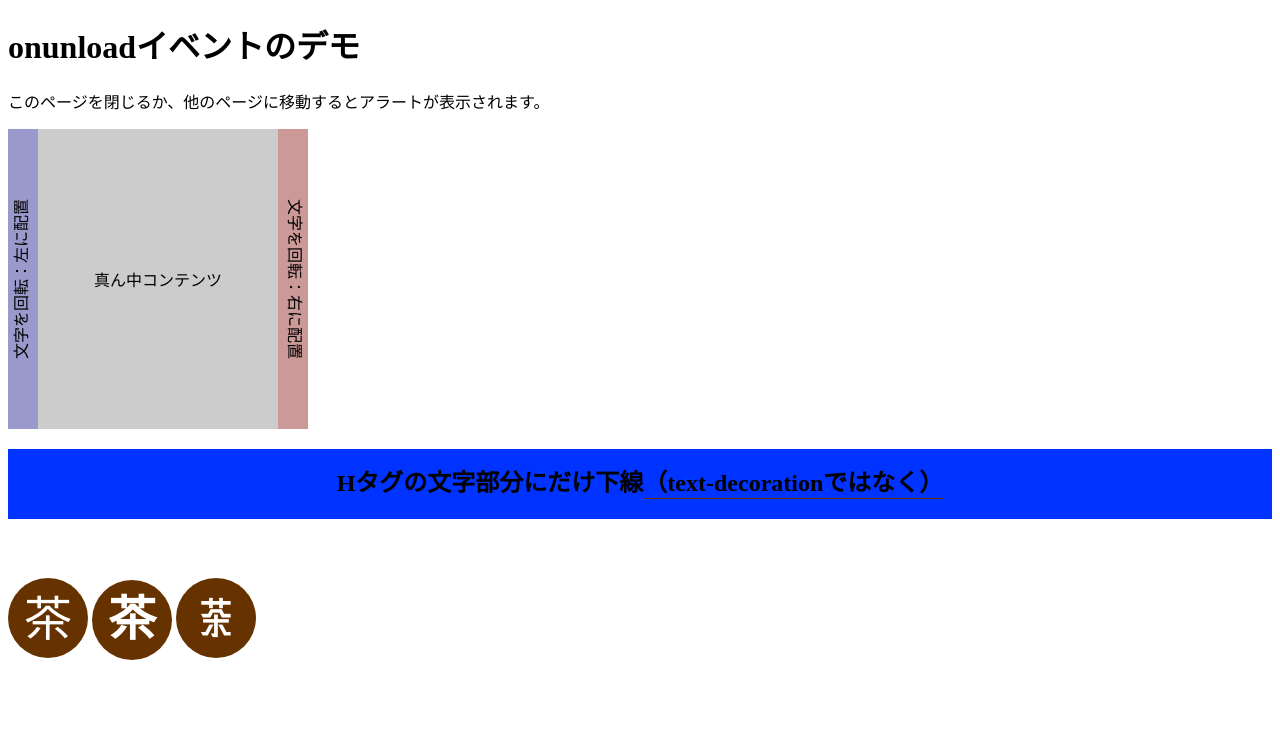
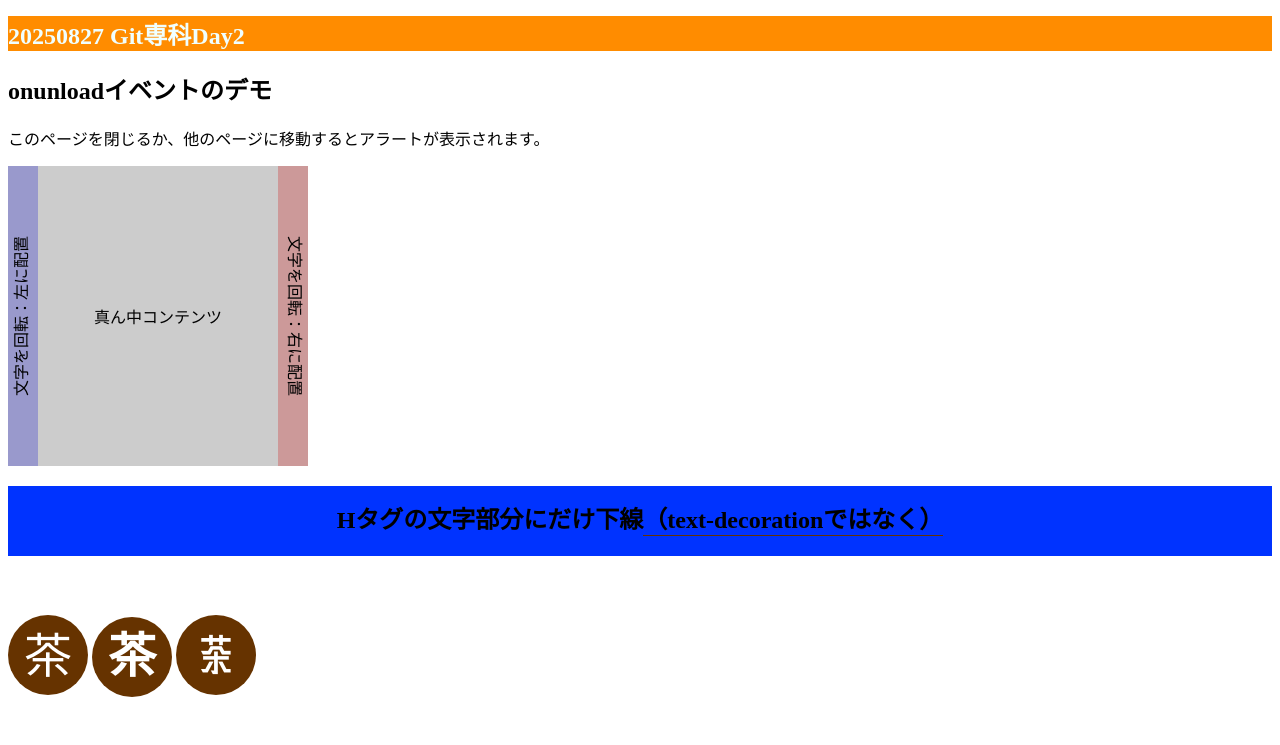
Before and after one commit to sssachikooo/GitTestDay2_02, a plain HTML site: page index.html in a window 1280 px wide. Shown: the top 745 px of the page. Drawn offline with Linux system fonts and the light colour scheme; a web font is replaced by a local one.

Commit message:
[fix]元のh1 をh2に変更、h1 新設

```diff
--- a/index.html
+++ b/index.html
@@ -3,7 +3,7 @@
     <head>
         <meta charset="utf-8">
         <meta name="viewport" content="width=device-width, initial-scale=1.0">
-        <title>TEST</title>
+        <title>Git専科！</title>
         <link href="test.css" rel="stylesheet">
         <!--<link href="img/anime_favicon.gif" rel="icon" type="images/png">アニメGIFのファビコンはFirefoxのみ対応-->
         <!--きんかくじAdobeFontsテスト-->
@@ -25,7 +25,9 @@
         </script>
     </head>
     <body>
-        <h1>onunloadイベントのデモ</h1>
+        <h1>20250827 Git専科Day2</h1>
+
+        <h2>onunloadイベントのデモ</h2>
         <p>このページを閉じるか、他のページに移動するとアラートが表示されます。</p>
         <div class="wrapper">
             <div class="contents_wrapper">
--- a/test.css
+++ b/test.css
@@ -21,6 +21,12 @@
 @font-face {
     font-family: "UD教科書";
     src: url(fonts/UDDigiKyokashoN-B.woff);
+}
+
+h1 {
+    color: azure;
+    font-size: 24px;
+    background-color: darkorange;
 }
 
 .wrapper {
```
